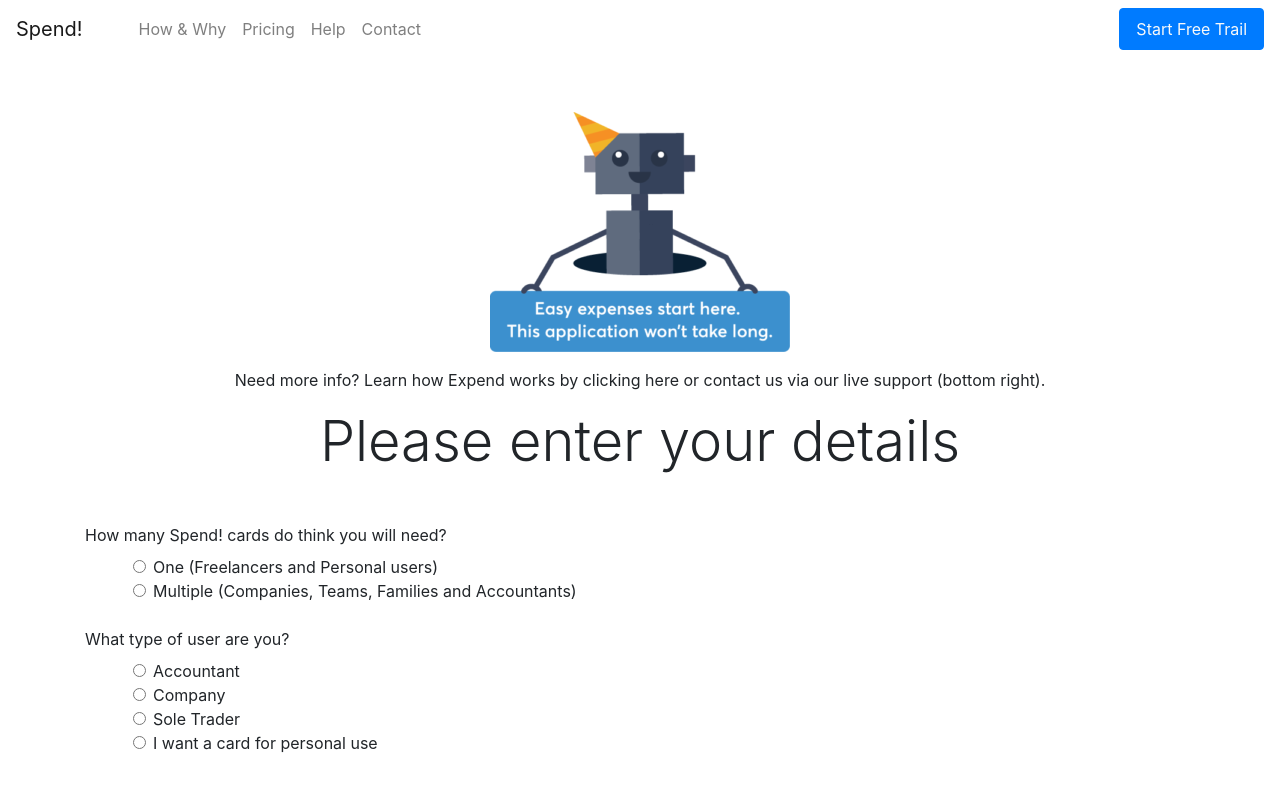
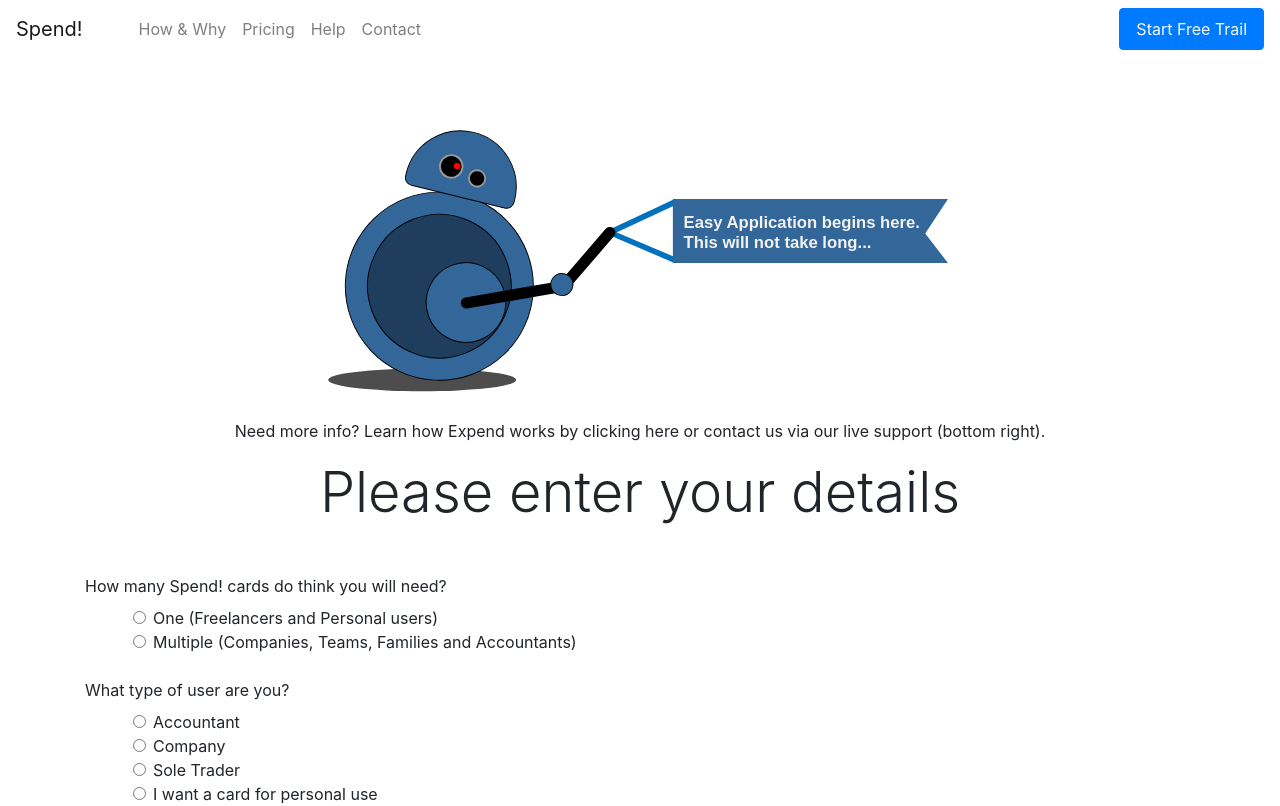
Before and after one commit to rajinder-yadav/spend-angular, an Angular app: page /free-trial in a window 1280 px wide. Shown: the top 806 px of the page. Built offline with nearby package versions, Linux system fonts and the light colour scheme; some icons are missing.

Commit message:
New custom image.

```diff
--- a/src/app/free-trial/free-trial.component.html
+++ b/src/app/free-trial/free-trial.component.html
@@ -1,7 +1,7 @@
 <div class="component">
   <div class="row">
     <div class="col">
-      <img class="img-fluid d-block mx-auto mt-5 mb-3" src="assets/images/signup/spend-robot-signup.png" alt="">
+      <img class="img-fluid d-block mx-auto mt-5 mb-3 w-50" src="assets/images/signup/spend-robot-signup.svg" alt="">
       <p class="text-center">Need more info? Learn how Expend works by clicking here or contact us via our live support (bottom right).</p>
       <p class="display-4 text-center mt-3 mb-5">Please enter your details</p>
     </div>
```
Also changed, not shown: src/assets/images/signup/spend-robot-signup.png (deleted), src/assets/images/signup/spend-robot-signup.svg (added).
